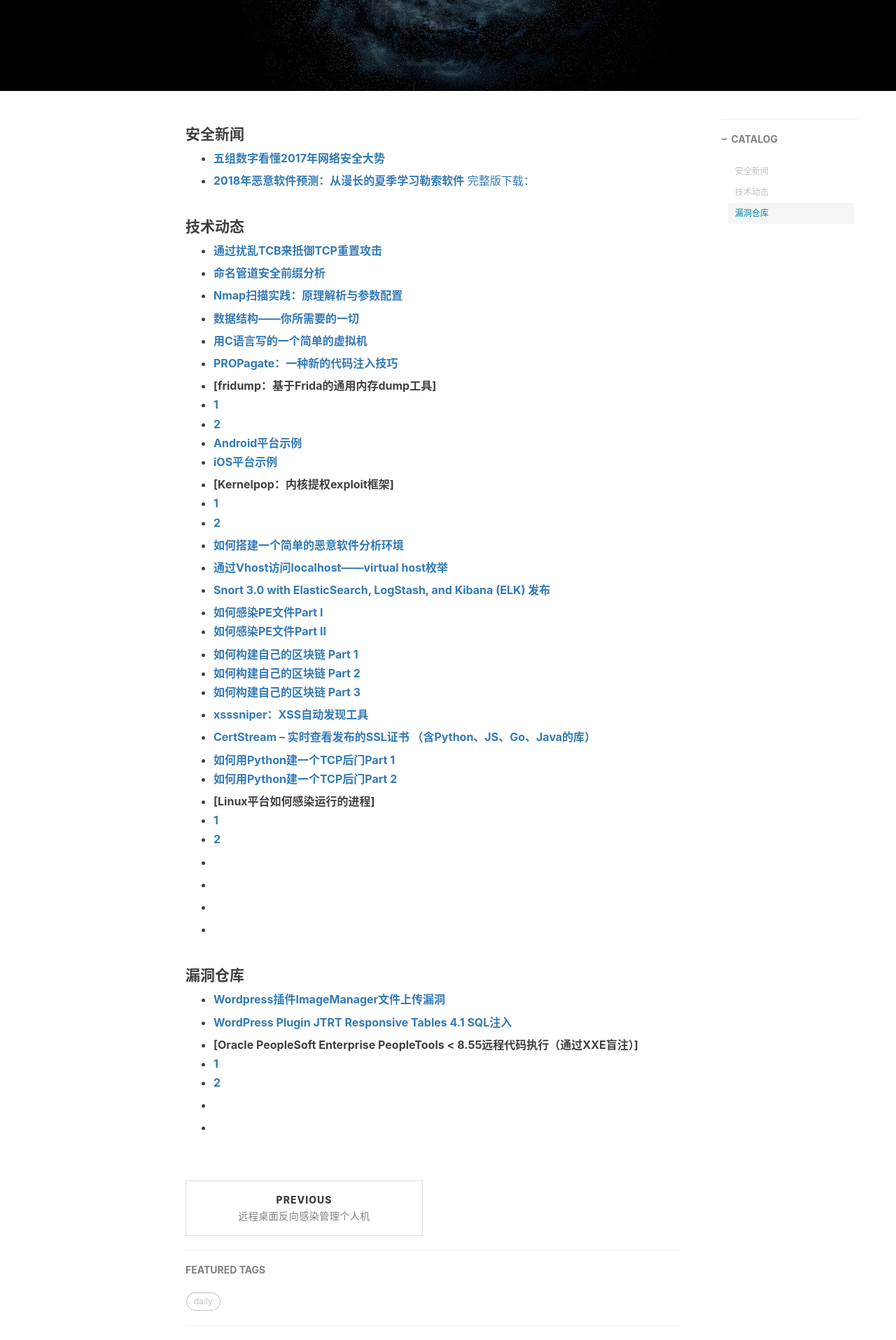
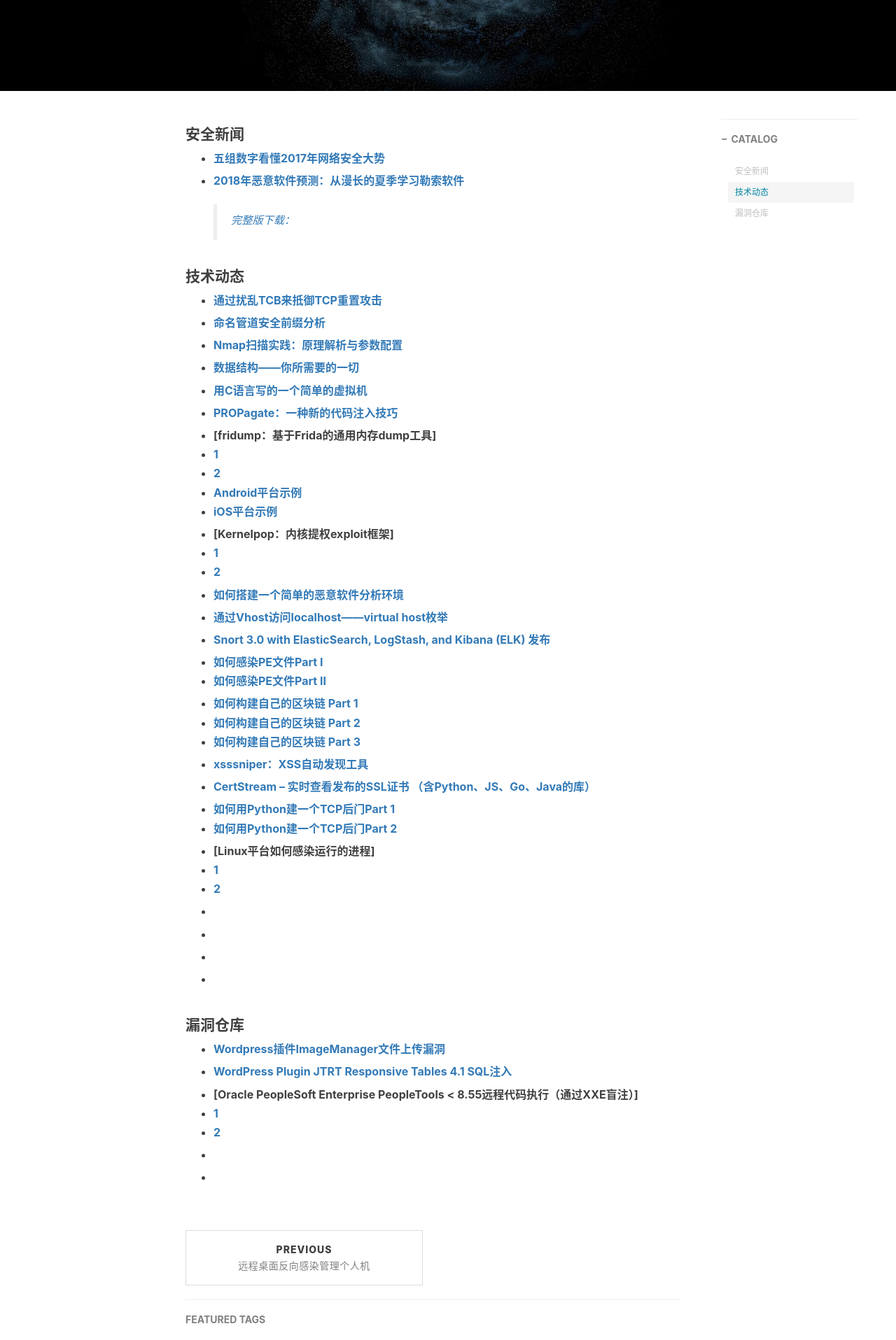
Before and after one commit to flankeraptor/flankeraptor.github.io, a Jekyll site: the page built from _posts/2017-11-07-01-20171107-安全态势.md, in a window 1280 px wide. Shown: the part 393-2308 px from the top of the page at 70% size. Built offline with Jekyll 4.4.1, drawn with Linux system fonts in a browser that asks for light colours; nearby versions of some CDN libraries; comment, search, counter and statistics services are not loaded.

```diff
--- a/_posts/2017-11-07-01-20171107-安全态势.md
+++ b/_posts/2017-11-07-01-20171107-安全态势.md
@@ -14,7 +14,7 @@ tags:
 - **[五组数字看懂2017年网络安全大势](https://www.csoonline.com/article/3153707/security/top-5-cybersecurity-facts-figures-and-statistics-for-2017.html)**
 
 - **[2018年恶意软件预测：从漫长的夏季学习勒索软件](https://nakedsecurity.sophos.com/2017/11/03/2018-malware-forecast-learning-from-the-long-summer-of-ransomware/)**
-[完整版下载：](https://www.sophos.com/en-us/en-us/medialibrary/PDFs/technical-papers/malware-forecast-2018.pdf?la=en)
+    > [完整版下载：](https://www.sophos.com/en-us/en-us/medialibrary/PDFs/technical-papers/malware-forecast-2018.pdf?la=en)
 
 #### 技术动态
 - **[通过扰乱TCB来抵御TCP重置攻击](https://github.com/seclab-ucr/INTANG)**
```
